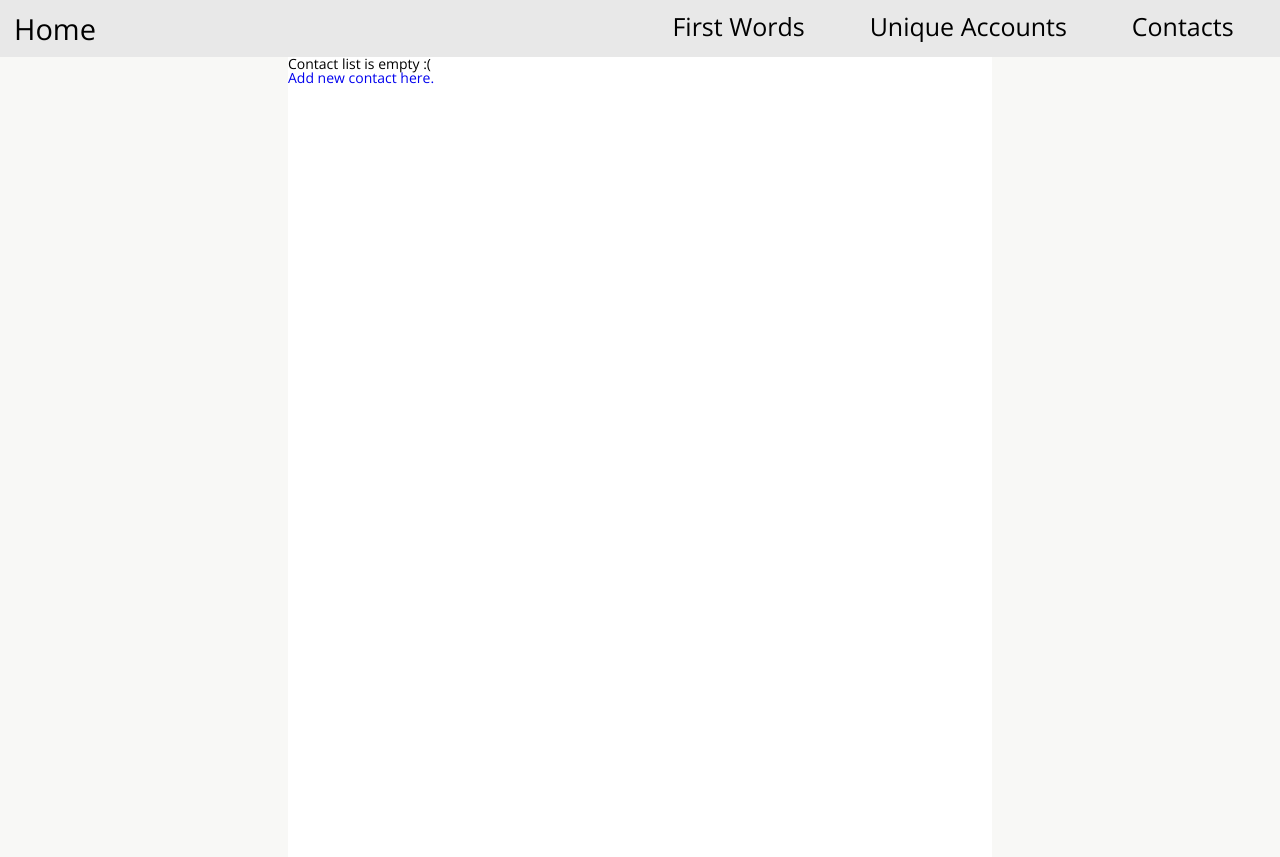
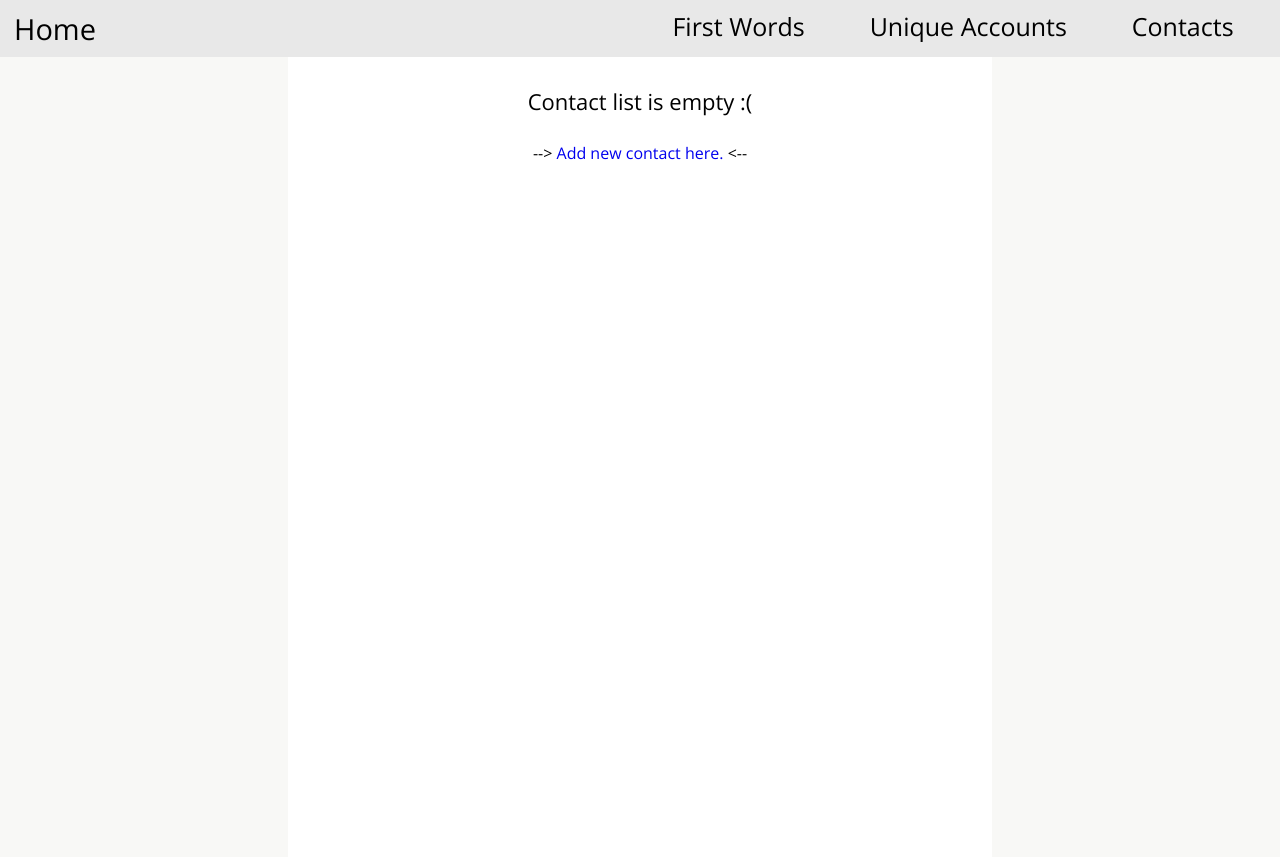
Before and after one commit to hillel-i-python-pro-i-2022-08-26/django_homework__lukianitca_mykyta, a Django app: page /contacts/show-contacts/ in a window 1280 px wide. Run offline with Django 4.2, Linux system fonts and the light colour scheme; data that the repository does not hold is empty.

Commit message:
Styles for "add new contact" link

```diff
--- a/apps/templates/contacts/show_contacts.html
+++ b/apps/templates/contacts/show_contacts.html
@@ -51,6 +51,8 @@
 
     {% else %}
         <h2 class="empty-contact-list">Contact list is empty :(</h2>
-        <a href="{% url "contacts:add_contact" %}" class="add-contact-link">Add new contact here.</a>
+        <p class="add-contact-link">--&gt;
+            <a href="{% url "contacts:add_contact" %}">Add new contact here.</a>
+        &lt;--</p>
     {% endif %}
 {% endblock %}
--- a/static/contacts/css/show_contacts.css
+++ b/static/contacts/css/show_contacts.css
@@ -19,6 +19,18 @@
 .add-contact-icon {
     width: 23px;
     margin-left: 5px;
+}
+
+.empty-contact-list {
+    margin: 1.5em;
+
+    text-align: center;
+    font-size: 22px;
+}
+
+.add-contact-link {
+    text-align: center;
+    font-size: 16px;
 }
 
 .contact-card {
```
